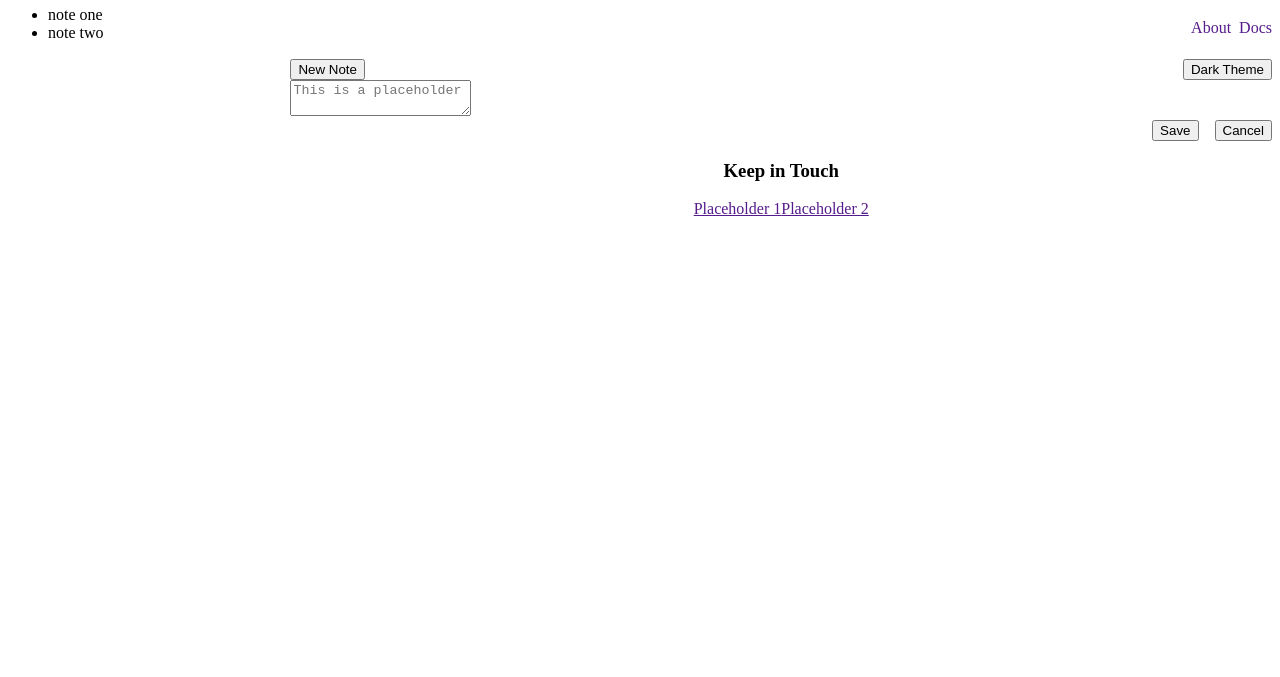
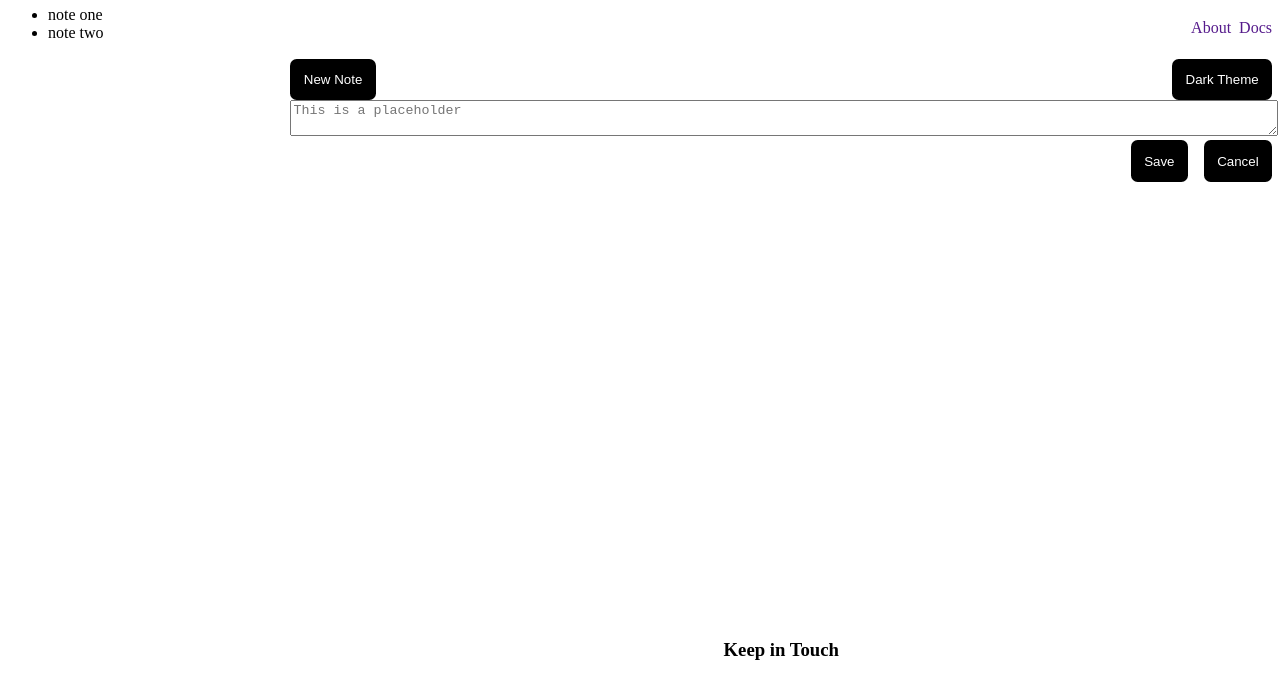
Before and after one commit to TC1234785/Assignment_1, a plain HTML site: page index.html in a window 1280 px wide. Shown: the part 69-746 px from the top of the page. Drawn offline with Linux system fonts and the light colour scheme.

Commit message:
Using test colors for the buttons to correctly size them, but ensure the alignment is relative and correct.

```diff
--- a/css/stylesheet.css
+++ b/css/stylesheet.css
@@ -1,3 +1,7 @@
+html {
+    height: 100%;
+}
+
 body{
     display: flex;
     height:100%
@@ -24,7 +28,9 @@ aside>h2 {
 
 .main_container {
     flex-grow:4;
-    display:grid
+    display:flex;
+    flex-direction: column;
+    justify-content: space-between;
 }
 
 .navbar {
@@ -64,3 +70,18 @@ h3 {
     display:flex;
     justify-content: end;
 }
+
+button {
+    background-color: black;
+    color:white;
+    border-style:none;
+    padding:1em 1em;
+    border-radius: .5em;
+
+}
+
+#note {
+    width:100%;
+    height: 100%
+
+}
--- a/index.html
+++ b/index.html
@@ -30,13 +30,13 @@
         </header>
         <section>
             <div class = "top_buttons">
-                <button type="button">New Note</button>
-                <button type="button">Dark Theme</button>
+                <button type="button" id="New_Note">New Note</button>
+                <button type="button" id="Dark_Theme">Dark Theme</button>
             </div>
             <textarea id="note" name="Text Box" placeholder="This is a placeholder"></textarea>
             <div class = "bottom_buttons">
-                <button type="button">Save</button>
-                <button type="button">Cancel</button>
+                <button type="button" id="Save">Save</button>
+                <button type="button" id="Cancel">Cancel</button>
             </div>
         </section>
     </main>
```
